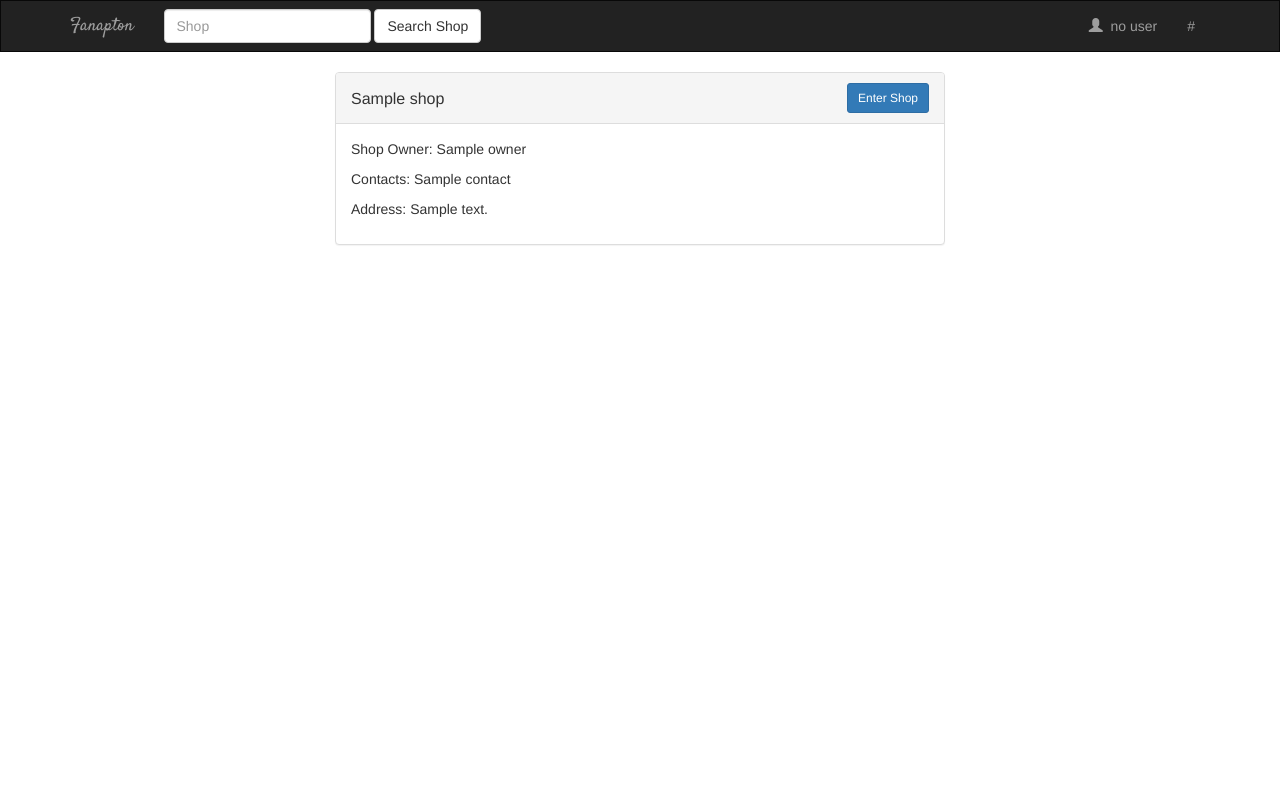
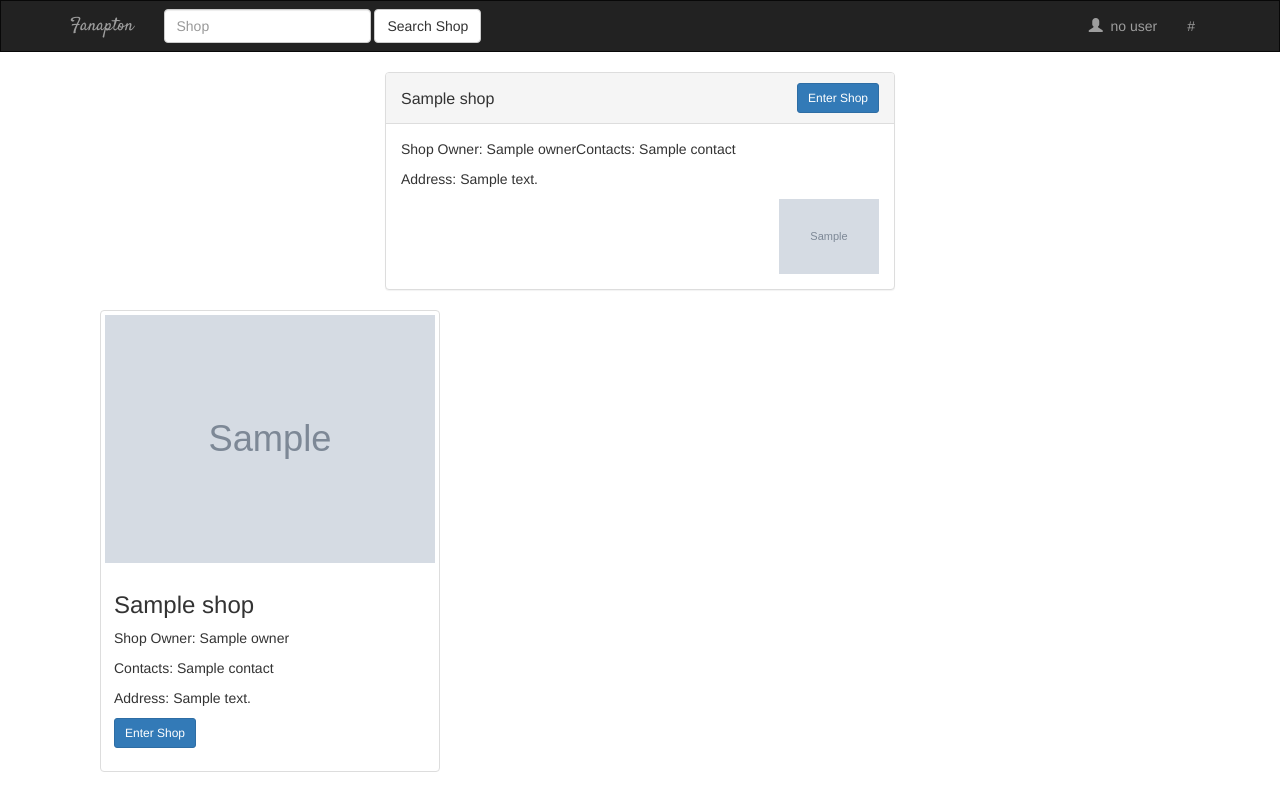
Before and after one commit to riidatibula/Fanapton, a Python web app: template templates/home.html in a window 1280 px wide. Run offline with Jinja, Linux system fonts and the light colour scheme; the template is opened without the code that fills it: most values are stand-ins (such as "Sample title", 1, 10 or a date in 2020); grey boxes marked "Sample" are stand-in pictures; some libraries are stand-ins or nearby versions.

Commit message:
add cover image feature

```diff
--- a/templates/base.html
+++ b/templates/base.html
@@ -46,8 +46,10 @@
 		</div>
 	</nav>
 
+	<div class="body">
 	{% block body %}
 	{% endblock %}
+	</div>
 
 	<script src="https://maxcdn.bootstrapcdn.com/bootstrap/3.3.7/js/bootstrap.min.js" integrity="sha384-Tc5IQib027qvyjSMfHjOMaLkfuWVxZxUPnCJA7l2mCWNIpG9mGCD8wGNIcPD7Txa" crossorigin="anonymous"></script>
 </body>
--- a/templates/home.html
+++ b/templates/home.html
@@ -17,26 +17,14 @@
 		<div class="panel panel-default">
 			<div class="panel-heading clearfix">
 				<h3 class="panel-title pull-left" style="padding-top: 7px">{{ shop.name }}</h3>
-				{% if user %}
-				<form method="POST" action="/deleteShop/{{ shop.key.urlsafe() }}">
-					<div class="pull-right">
-						<button type="submit" class="btn btn-danger btn-sm">Remove</button>
-					</div>
-				</form>
-				<form method="POST" action="#">
-					<div class="pull-right">
-						<button type="submit" class="btn btn-success btn-sm">Edit Shop</button>
-					</div>
-				</form>
-				{% endif %}
 				<form method="POST" action="/shopDetails/{{ shop.key.urlsafe() }}">
 					<div class="pull-right">
 						<button type="submit" class="btn btn-primary btn-sm">Enter Shop</button>
 					</div>
 				</form>
 			</div>
-			<div class="panel-body">
-				<p>Shop Owner: {{ shop.owner }}</p>
+			<div class="panel-body clearfix">
+				<p class="pull-left">Shop Owner: {{ shop.owner }}</p>
 				<p>Contacts:
 					{% for contact in shop.contacts %}
 						{{ contact }}
@@ -47,10 +35,41 @@
 						{{ address }}
 					{% endfor %}
 				</p>
+				<p><img src="{{ shop.image }}" alt="cover_image" class="cover_image pull-right"></p>
 			</div>
 		</div>
 		</div>
-	{% endfor %}
+		{% endfor %}
+
+		<div class="row">
+			<!-- {% for shop in shops %} -->
+			   <div class="col-sm-6 col-md-4">
+			    	<div class="thumbnail">
+				      <img src="{{ shop.image }}" alt="...">
+				      <div class="caption">
+							<h3>{{ shop.name }}</h3>
+							<p>Shop Owner: {{ shop.owner }}</p>
+							<p>Contacts:
+								{% for contact in shop.contacts %}
+									{{ contact }}
+								{% endfor %}
+							</p>
+							<p>Address:
+								{% for address in shop.address %}
+									{{ address }}
+								{% endfor %}
+							</p>
+							<p>
+								<form method="POST" action="/shopDetails/{{ shop.key.urlsafe() }}">
+									<button type="submit" class="btn btn-primary btn-sm">Enter Shop</button>
+								</form>
+							</p>
+				      </div>
+			    	</div>
+			  	</div>
+
+		  	<!-- {% endfor %} -->
+		</div>
 
 	{% if user %}
 		<a href="/addShop" class="btn btn-primary btn-sm">Add Shop</a>
--- a/templates/static/style.css
+++ b/templates/static/style.css
@@ -9,3 +9,13 @@
 .addShop{
 	margin-top: 50px;
 }
+
+.cover_image{
+	max-width: 100px !important;
+	max-height: 100px !important;
+}
+
+.body{
+	margin-left: 100px;
+	margin-right: 100px;
+}
```
Also changed, not shown: fanapton.py (+32 -2 lines), templates/addShop.html (+5 -2 lines), templates/shopDetails.html (+12 -0 lines).
